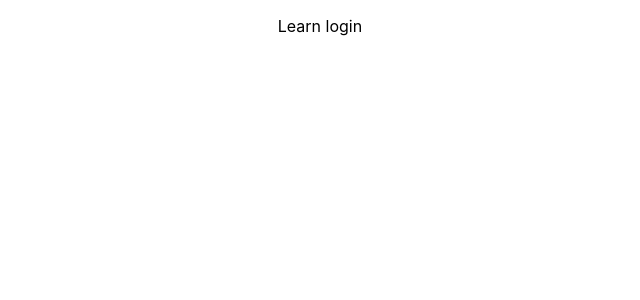
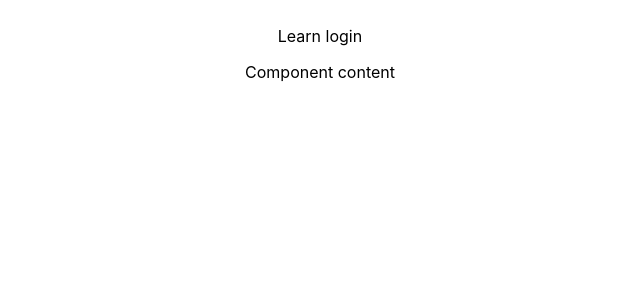
Before and after one commit to 98SKY/coachingApp, a React (Create React App) app: page / in a window 1280 px wide. Shown: the top 300 px of the page, without its empty margins (320-960 px from the left). Built offline with nearby package versions, Linux system fonts and the light colour scheme.

Commit message:
first stage done

```diff
--- a/src/Component/Global.js
+++ b/src/Component/Global.js
@@ -0,0 +1,10 @@
+import React from 'react'
+
+const Global = () => {
+  const Reset = (x,y) =>{
+    let result = x+y;
+  };
+  const check = () =>{};
+}
+
+export default Global
--- a/src/Component/Login.js
+++ b/src/Component/Login.js
@@ -1,9 +1,12 @@
 import React from 'react'
-
+import Reset from './Global';
+import '../global.css';
 const Login = () => {
+  Reset(5,2);
   return (
-    <div>
+    <div className="padding-all">
       <p>Learn login</p>
+      <p>Component content</p>
     </div>
   )
 }
--- a/src/Component/global.css
+++ b/src/global.css
@@ -1,8 +1,11 @@
 
 .global-text-color {
-    color: #333;
+    color: rgb(55, 198, 48);
   }
 
   .global-background-color {
     background-color: #f0f0f0;
   }
+  .padding-all {
+    padding: 10px;
+  }
```
